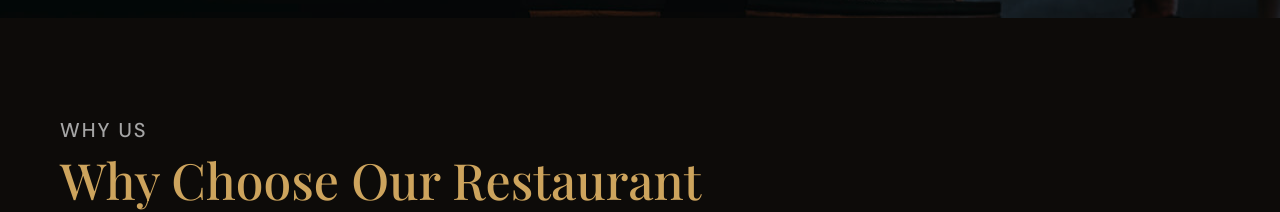
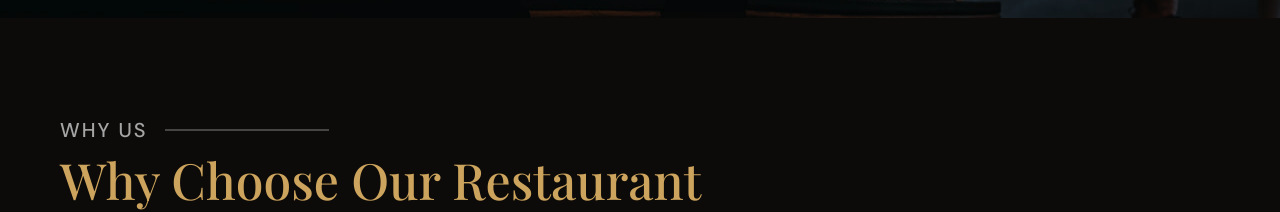
Before and after one commit to chazrsmit/CBIENBON, a website: page index.html in a window 1280 px wide. Shown: the part 1952-2164 px from the top of the page. Drawn offline with nearby package versions, Linux system fonts and the light colour scheme; a web font is replaced by a local one.

Commit message:
section 2 done

```diff
--- a/index.html
+++ b/index.html
@@ -86,7 +86,9 @@
 
 <section class="section-2 d-flex flex-column">
 
-    <h6>Why us</h6>
+    <div class="sect2-title">
+        <h6>Why us</h6>
+    </div>
     <h2>Why choose our restaurant</h2>
 
     <div class="d-flex mt-5 gap-5">
--- a/src/sass/partials/_content.sass
+++ b/src/sass/partials/_content.sass
@@ -55,6 +55,17 @@
     @include padding-sect
     background-color: $bg-1
 
+.sect2-title
+    position: relative
+    &::after
+        content: ""
+        width: 164px
+        border: 0.5px solid #e6e6e643
+        display: block
+        position: absolute
+        bottom: 19px !important
+        left: 105px
+
 .sect2-card
     background-color : $bg-2
     // height: 400px
```
Also changed, not shown: public/styles/style.css, 1 other file.
